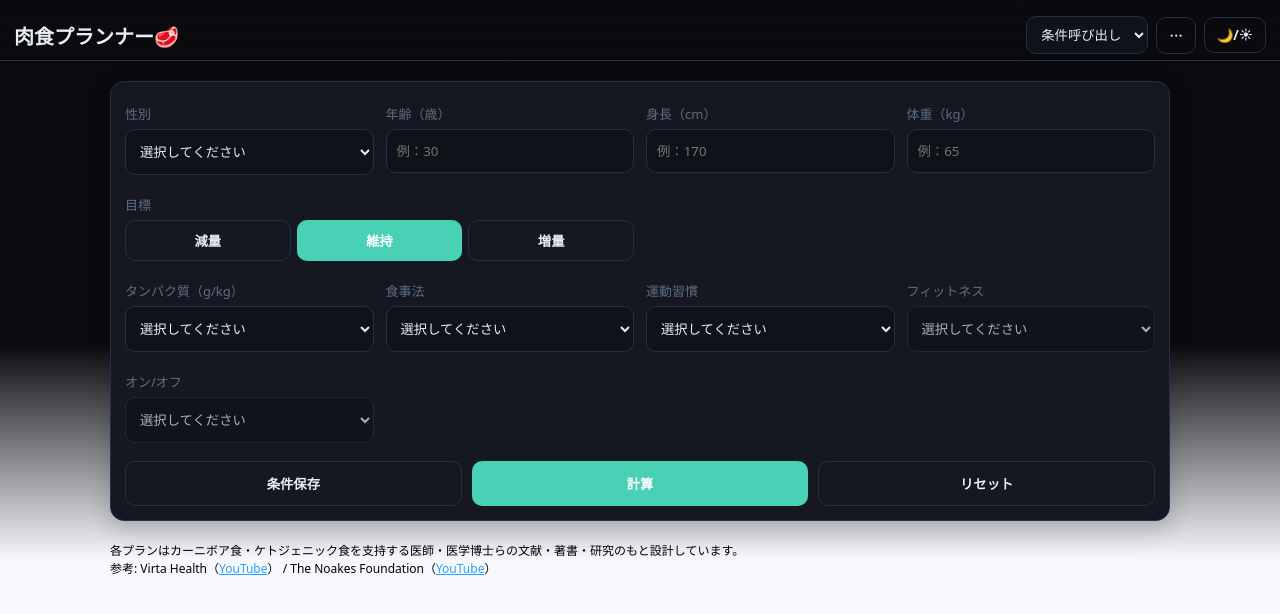
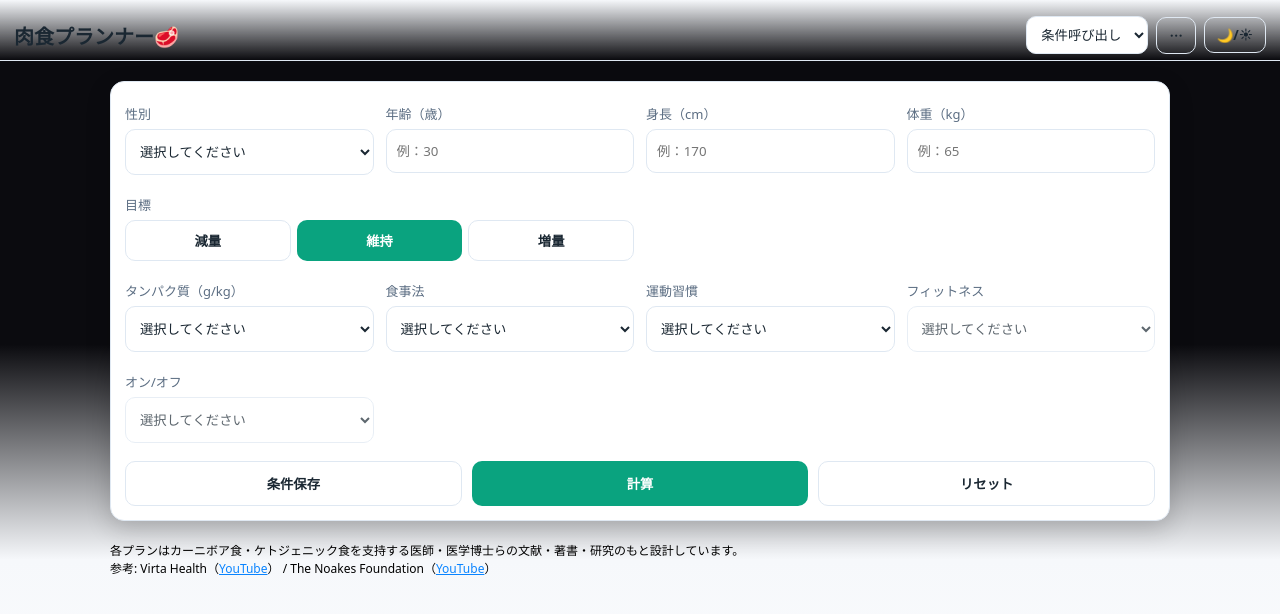
Before and after one commit to neocarnivore/carnivore-planner, a plain HTML site: page index.html in a window 1280 px wide. Both pictures are taken after a click on the button "☀︎/🌙". Drawn offline with Linux system fonts and the light colour scheme.

Commit message:
index.html を更新

```diff
--- a/index.html
+++ b/index.html
@@ -7,23 +7,21 @@
 <meta name="theme-color" content="#0b0b0f">
 <link rel="manifest" href="manifest.webmanifest">
 <link rel="apple-touch-icon" href="icon-meat-194.png">
-
-  <script>
+<script>
 (() => {
   const saved = localStorage.getItem('theme');
   if (saved === null || saved === 'light') {
-    document.documentElement.classList.add('light');
+    document.documentElement.className = 'light';
   }
 })();
 </script>
-
 <style>
   :root{
     --bg:#0b0b0f;--card:#151821;--text:#e8eef6;--muted:#5c6e83;--acc:#48d1b5;--red:#ff7575;--input:#0f1218;--border:#23304a;
     --p:#2aa1ff;--f:#ffb454;--c:#48d1b5;
     --axis:rgba(255,255,255,.9);--grid:rgba(255,255,255,.12);--axisLine:rgba(255,255,255,.35)
   }
-  html.light{
+  .light{
     --bg:#f6f8fb;--card:#ffffff;--text:#1a2732;--muted:#5c6e83;--acc:#0aa37f;--red:#d13b3b;--input:#ffffff;--border:#dfe8f2;
     --p:#0a84ff;--f:#ff9900;--c:#0aa37f;
     --axis:#13283d;--grid:rgba(19,40,61,.10);--axisLine:rgba(19,40,61,.35)
@@ -2228,16 +2226,18 @@ function resetFormAll(){
 function applyThemeFromStorage(){
   const saved = localStorage.getItem('theme');
   const isLight = saved === null ? true : saved === 'light';
-  document.documentElement.classList.toggle('light', isLight);  updateThemeBtn();
+  document.body.classList.toggle('light', isLight);
+  updateThemeBtn();
   if(window._lastDrawArgs) drawWeightChart(window._lastDrawArgs);
 }
 function toggleTheme(){
-  document.documentElement.classList.toggle('light');  localStorage.setItem('theme', document.documentElement.classList.contains('light') ? 'light' : 'dark');
+  document.body.classList.toggle('light');
+  localStorage.setItem('theme', document.body.classList.contains('light') ? 'light' : 'dark');
   updateThemeBtn(); if(window._lastDrawArgs) drawWeightChart(window._lastDrawArgs);
 }
 function updateThemeBtn(){
   const btn = $('themeToggle');
-  const isLight = document.documentElement.classList.contains('light')
+  const isLight = document.body.classList.contains('light');
   btn.textContent = isLight ? '☀︎/🌙' : '🌙/☀︎';
 }
 $('themeToggle').addEventListener('click', toggleTheme);
```
